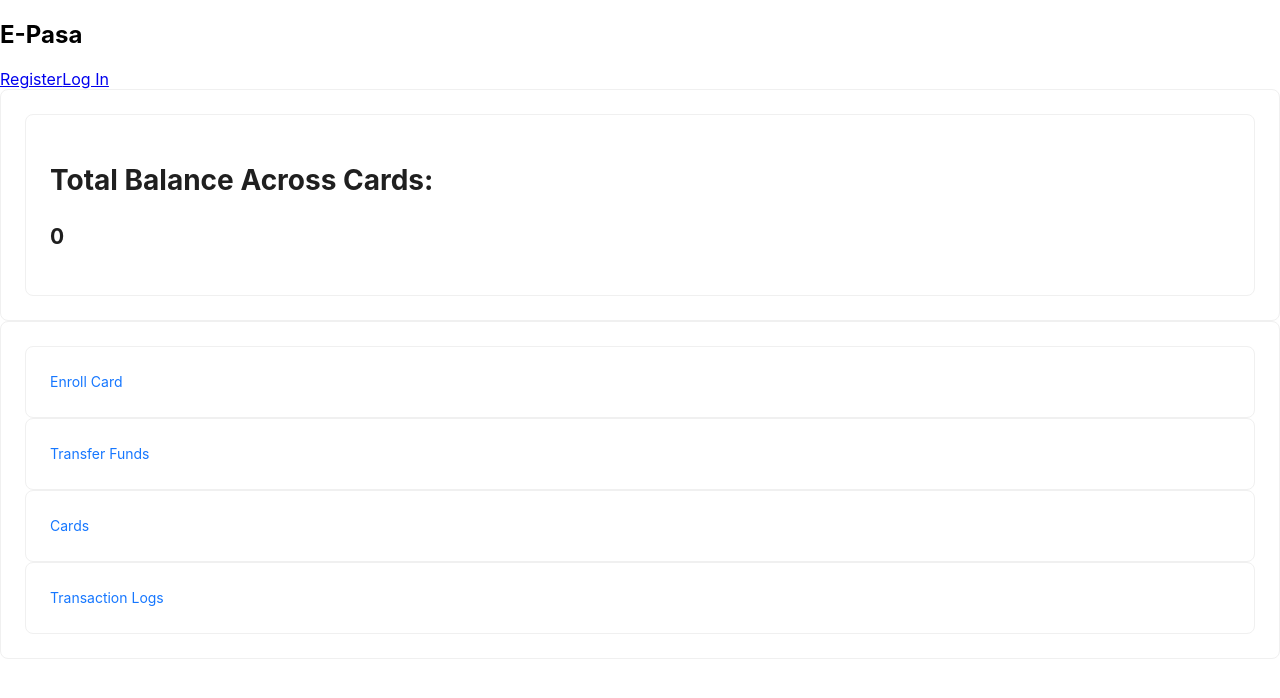
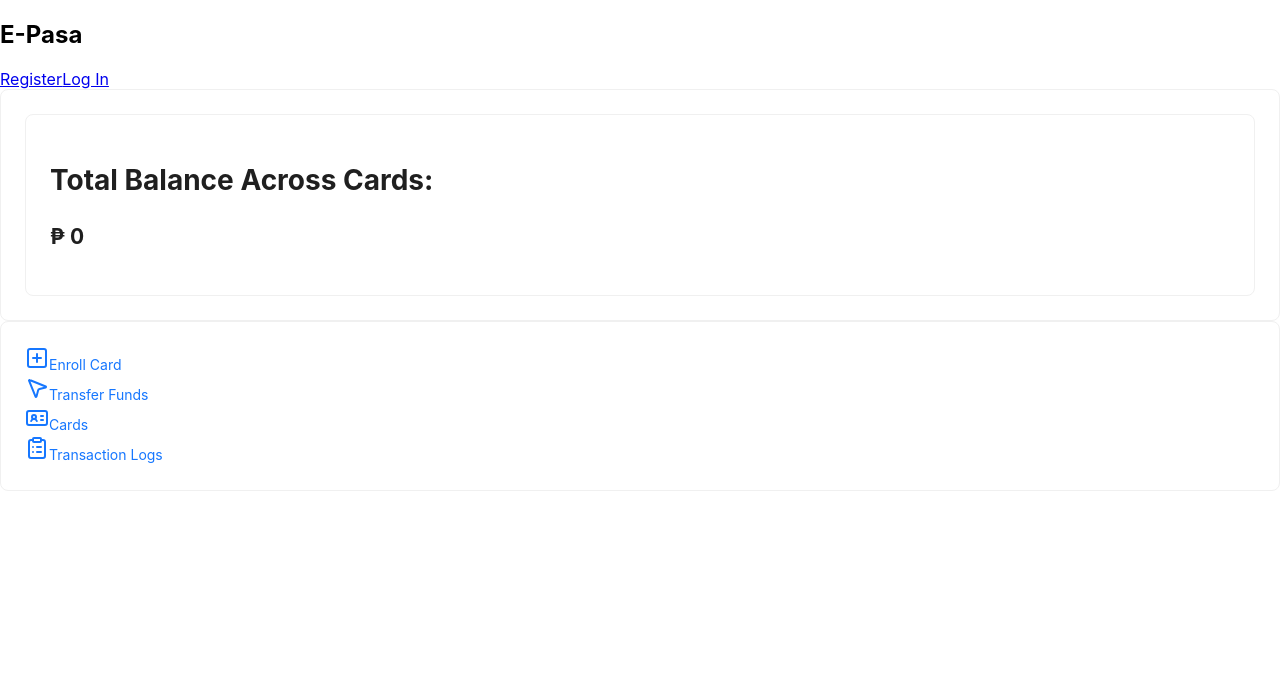
Before and after one commit to JasonMoslares/E-PasaRFIDWallet, a React (Create React App) app in the folder frontEnd/: page /home in a window 1280 px wide. Shown: the top 698 px of the page. Built offline with nearby package versions, Linux system fonts and the light colour scheme; no server answers.

Commit message:
Made tiles clickable

```diff
--- a/frontEnd/src/Pages/Home.jsx
+++ b/frontEnd/src/Pages/Home.jsx
@@ -1,7 +1,8 @@
 
 import {useState, useEffect} from 'react'
-import {Link, useNavigate} from 'react-router-dom'
+import {Link} from 'react-router-dom'
 import {Card} from 'antd'
+import {SquarePlus, MousePointer2, IdCard, ClipboardList} from "lucide-react";
 import { handleReadTotalBalance } from "../API"
 
 const Home = () => {
@@ -18,36 +19,46 @@ const Home = () => {
 
     }, [])
 
-    const navigate = useNavigate();
-
     return(
         <>
             <Card>
                 <div className="balance-space">
-                    <Card>
+                    <Card className="balance-card">
                         <div className="balance-title">
                             <h1>Total Balance Across Cards: </h1>
                         </div>
                         <div className="balance-section">
-                            <h2>{balance}</h2>
+                            <h2>₱ {balance}</h2>
                         </div>
                     </Card>
                 </div>
             </Card>
             <Card>
                 <div className="functionalities-space">
-                    <Card>
-                        <Link to='/enrollCard'>Enroll Card</Link>
-                    </Card>
-                    <Card>
-                        <Link to='/transfer/'>Transfer Funds</Link>
-                    </Card>
-                    <Card>
-                        <Link to ='/view/cards'>Cards</Link>
-                    </Card>
-                    <Card>
-                        <Link to='/transactions'>Transaction Logs</Link>
-                    </Card>
+                    <Link to='/enrollCard' className="function-card">
+                        <div className="icon-tile">
+                            <SquarePlus className="function-icon" />
+                            <span className="function-label">Enroll Card</span>
+                        </div>
+                    </Link>
+                    <Link to='/transfer/' className="function-card">
+                        <div className="icon-tile">
+                            <MousePointer2 className="function-icon" />
+                            <span className="function-label">Transfer Funds</span>
+                        </div>
+                    </Link>
+                    <Link to='/view/cards' className="function-card">
+                        <div className="icon-tile">
+                            <IdCard className="function-icon" />
+                            <span className="function-label">Cards</span>
+                        </div>
+                    </Link>
+                    <Link to='/transactions' className="function-card">
+                        <div className="icon-tile">
+                            <ClipboardList className="function-icon" />
+                            <span className="function-label">Transaction Logs</span>
+                        </div>
+                    </Link>
                 </div>
             </Card>
         </>
```
